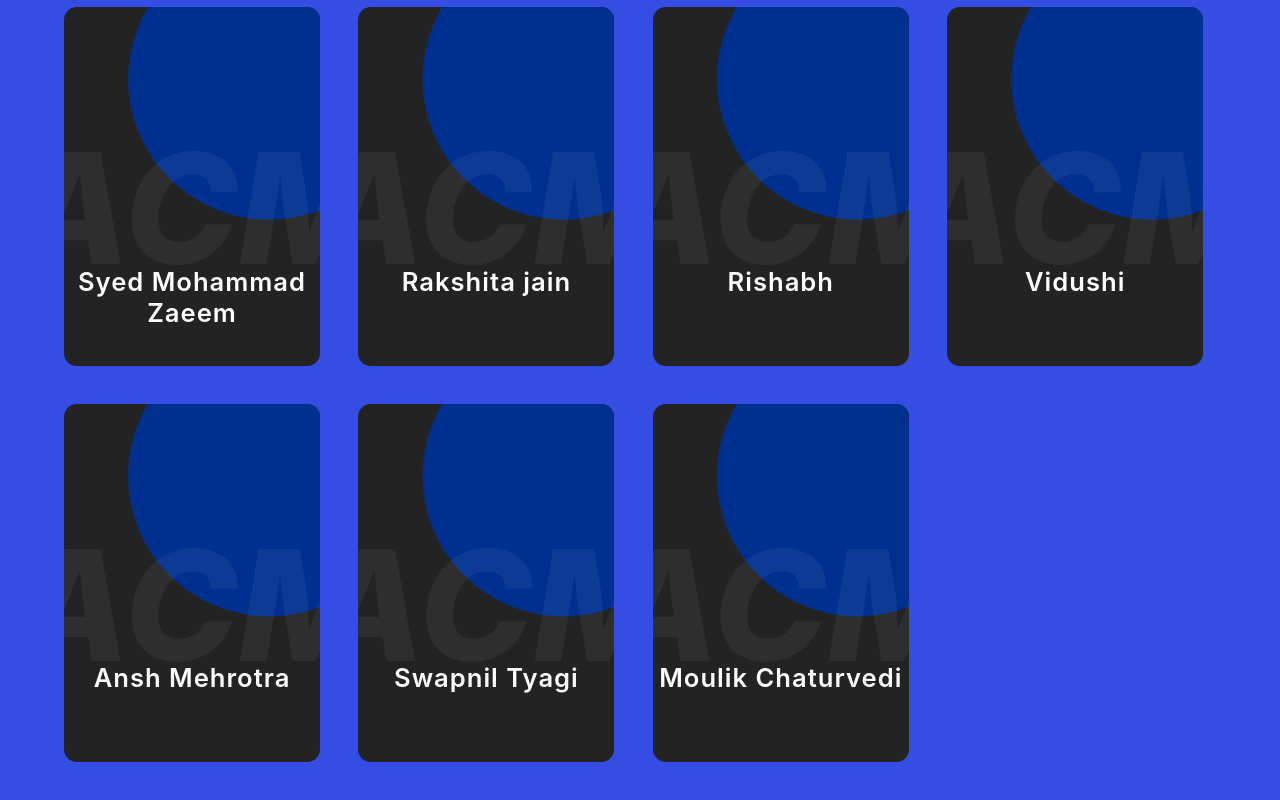
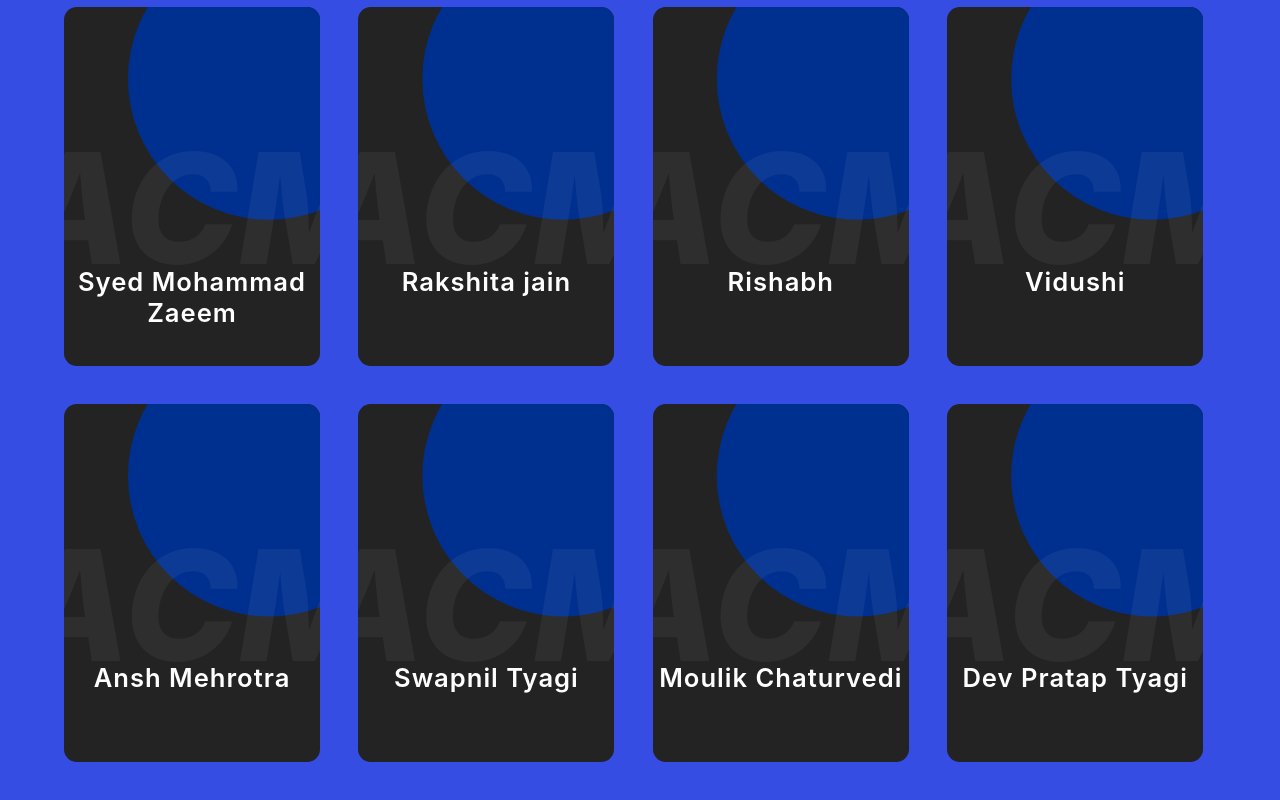
Before and after one commit to ACM-JUIT/ACM-Members, a React (Create React App) app: page / in a window 1280 px wide. Shown: the part 3531-4331 px from the top of the page. Built offline with nearby package versions, Linux system fonts and the light colour scheme.

Commit message:
Added Dev's details

```diff
--- a/src/data.js
+++ b/src/data.js
@@ -275,5 +275,12 @@ export const membersData = [
       insta: "https://www.instagram.com/multidimensionalspacesnake/",
       github: "https://github.com/moulikchaturvedi",
       linkedin: "https://www.linkedin.com/in/moulikchaturvedi/",
+    },
+    {
+      name: "Dev Pratap Tyagi",
+      quote: "Ex-Chairperson of ACM-JUIT",
+      insta: "https://www.instagram.com/_devtyagi_/",
+      github: "https://github.com/devptyagi",
+      linkedin: "https://www.linkedin.com/in/devtyagi/",
     }
   ];
```
